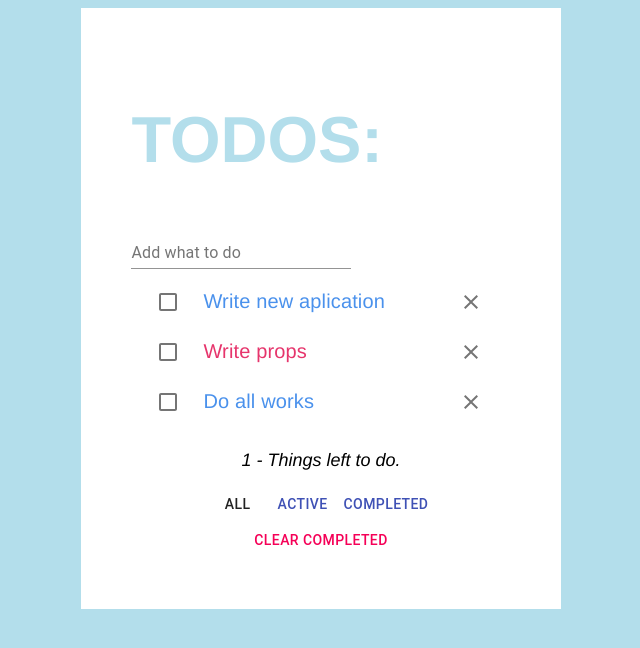
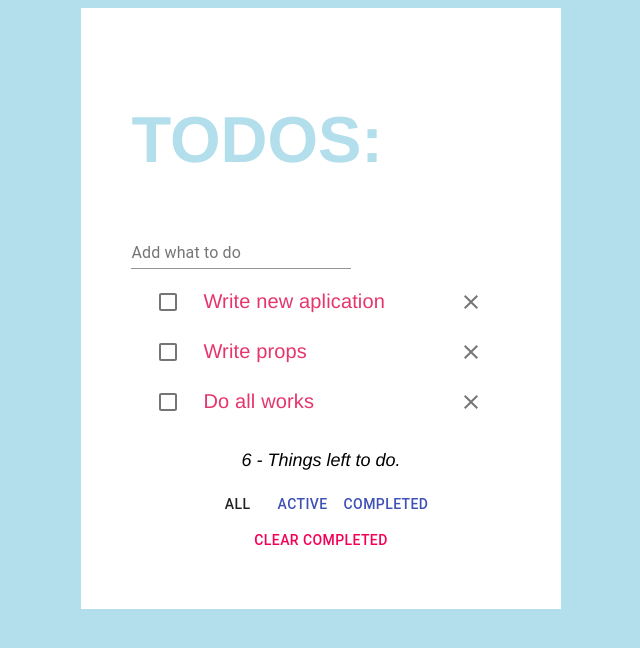
Before and after one commit to WebHeroSchool/ReactProjectLesson, a React (Create React App) app: page / in a window 1280 px wide. Shown: the top 648 px of the page, without its empty margins (319-959 px from the left). Built offline with nearby package versions, Linux system fonts and the light colour scheme.

Commit message:
Lesson 30 -setState

```diff
--- a/src/components/App/App.js
+++ b/src/components/App/App.js
@@ -5,24 +5,38 @@ import Footer from '../Footer/Footer';
 import styles from './App.module.css'
 
   class App extends React.Component {
-      state ={
+    state ={
           items: [
           {
               value: 'Write new aplication',
-              isDone: true
+              isDone: false,
+              id: 1
           },
           {
               value: 'Write props',
-              isDone: false
+              isDone: false,
+              id: 2
           },
           {
               value: 'Do all works',
-              isDone: true
+              isDone: false,
+              id: 3
           }
-        ]
-      };
+        ],
+      count: 6
+    };
 
-          onClickDone = isDone => console.log(isDone);
+    onClickDone = id => {
+      const newItemList = this.state.items.map( item =>{
+        const newItem ={ ...item };
+        if (item.id === id){
+          newItem.isDone = !item.isDone;
+        }
+
+        return newItem;
+      });
+      this.setState({items: newItemList});
+    };
 
     render() {
     return (
@@ -30,7 +44,7 @@ import styles from './App.module.css'
         <h1 className={styles.title}>TODOS:</h1>
         <InputItem />
         <ItemList items = {this.state.items} onClickDone = {this.onClickDone} />
-        <Footer count = {1} />
+        <Footer count = {this.state.count} />
       </div>);
     }
   }
--- a/src/components/Item/Item.js
+++ b/src/components/Item/Item.js
@@ -2,7 +2,7 @@ import React from 'react';
 import classnames from 'classnames';
 import styles from './Item.module.css';
 
-  const Item = ({value, isDone, onClickDone}) => (<span className={
+  const Item = ({value, isDone, onClickDone, id}) => (<span className={
     classnames({
       [styles.item]: true,
       [styles.done]: isDone
--- a/src/components/ItemList/ItemList.js
+++ b/src/components/ItemList/ItemList.js
@@ -10,14 +10,24 @@ import List from '@material-ui/core/List';
 import ListItem from '@material-ui/core/ListItem';
 import ListItemIcon from '@material-ui/core/ListItemIcon';
 
-const ItemList = ({ items, onClickDone}) =>(<div>
+const ItemList = ({ items, onClickDone, id}) =>(<div>
   <List>
     {items.map(item => (
       <ListItem key={item.value} className={styles.item} dense button>
         <ListItemIcon>
-          <Checkbox inputProps={{'aria-label': 'uncontrolled-checkbox'}} onClick = {() => console.log(item.isDone)} />
+          <Checkbox
+          inputProps={{'aria-label': 'uncontrolled-checkbox'}}
+          onClick = {() => onClickDone(item.id)}
+          />
         </ListItemIcon>
-        <ListItemText><Item value={item.value} isDone={item.isDone} onClickDone={onClickDone} /></ListItemText>
+        <ListItemText>
+        <Item
+          value={item.value}
+          isDone={item.isDone}
+          onClickDone={onClickDone}
+          id={item.id}
+        />
+        </ListItemText>
         <ListItemSecondaryAction>
           <IconButton>
             <ClearIcon />
```
